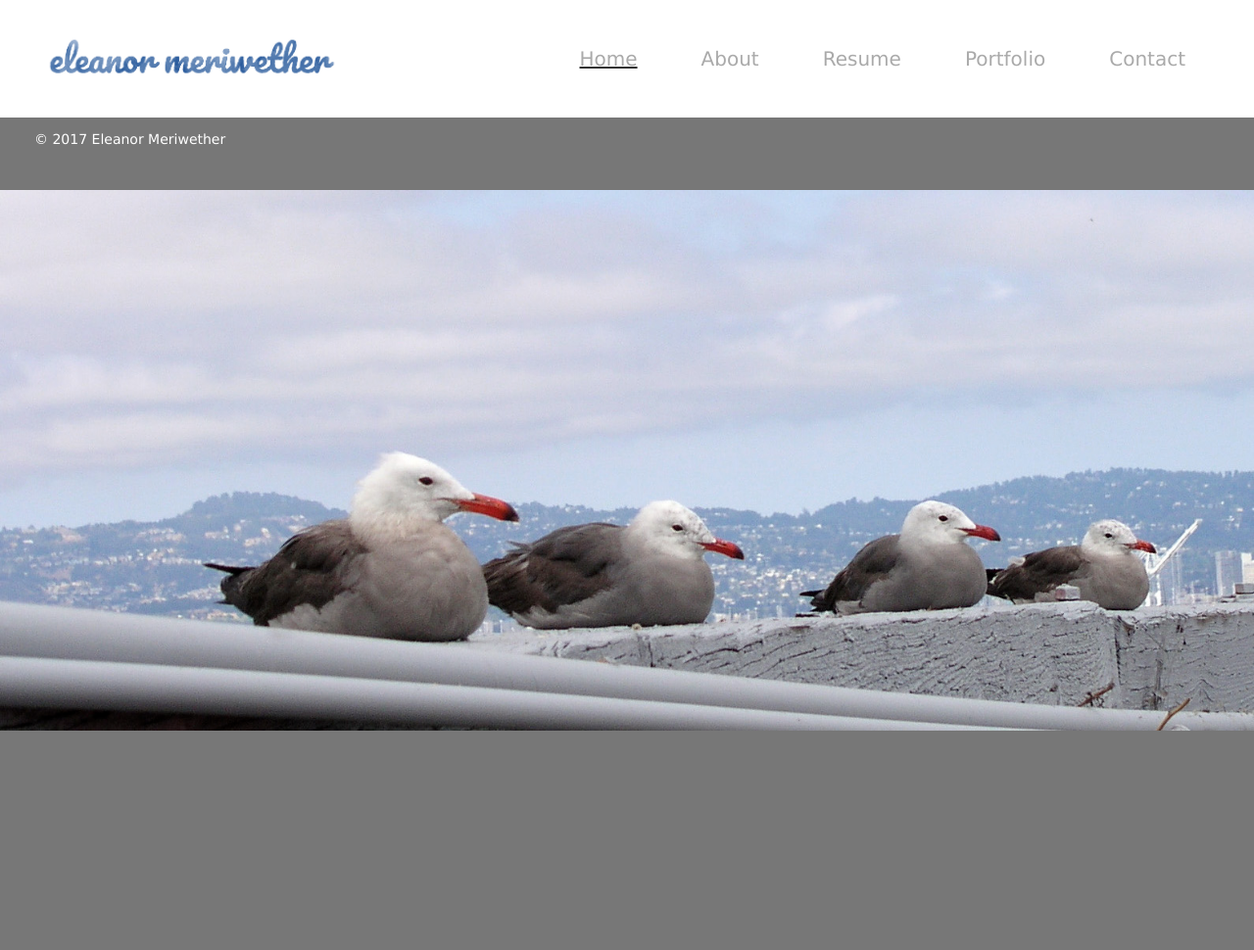
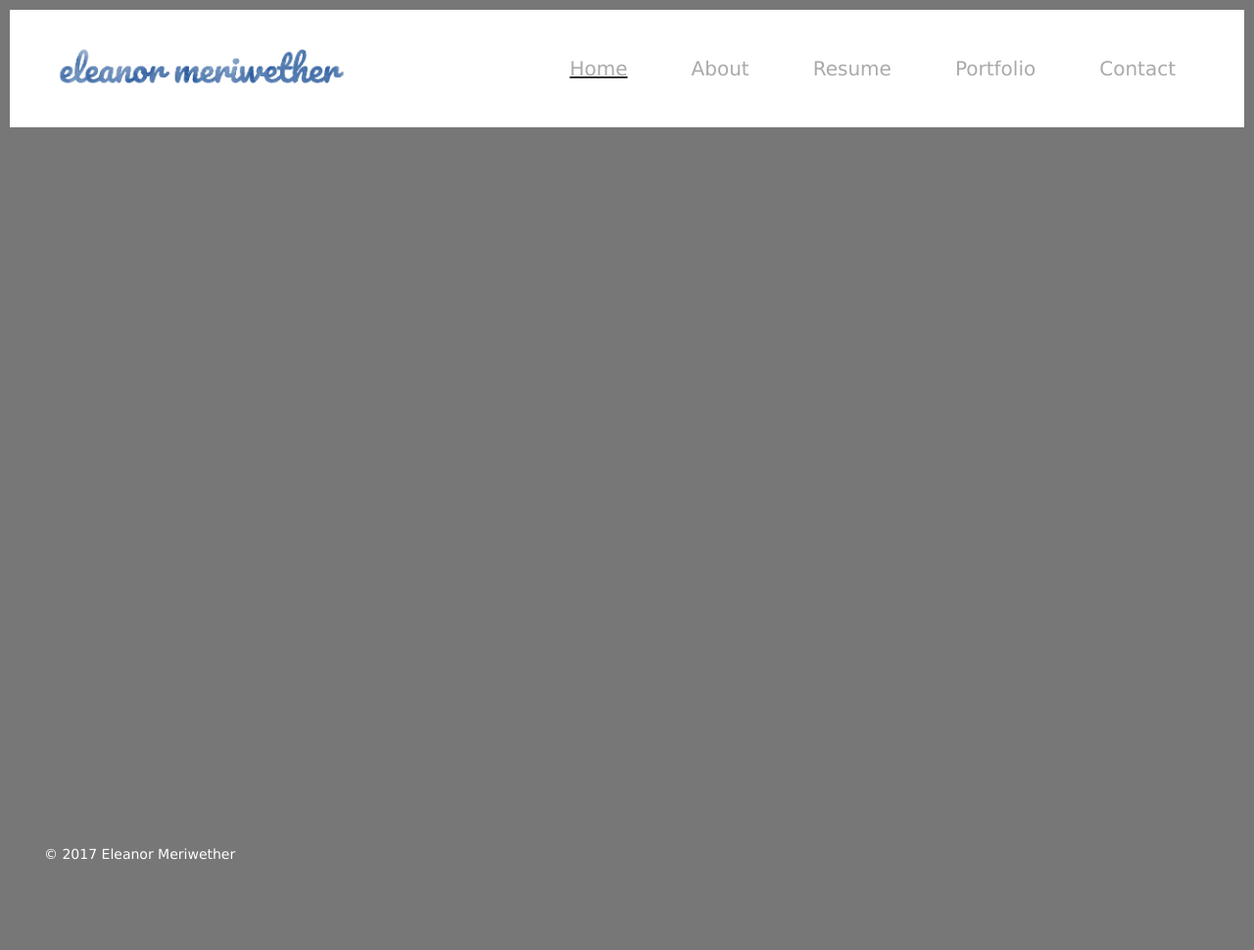
Before and after one commit to emeriwether/emeriwether.github.io, a Jekyll site: the page built from index.html, in a window 1280 px wide. Shown: the whole page at 98% size. Built offline with Jekyll 4.4.1, drawn with Linux system fonts in a browser that asks for light colours; nearby versions of some CDN libraries; before the commit the page ends 900 px from its top, so only the background shows below that.

Commit message:
trying to get footer correct

```diff
--- a/_layouts/default.html
+++ b/_layouts/default.html
@@ -1,5 +1,7 @@
 <!doctype html>
 <html lang="en">
+
+    <div id="container">
 
         <head>
             <meta charset="utf-8">
@@ -10,10 +12,8 @@
             <script src="../js/scripts.js"></script>
         </head>
 
-	<body>
         <header role="banner" id="navHeader">
             <a class="logo" href="/index.html"><span>eleanor meriwether</span></a>
-
             <nav role="navigation">
                 <ul id="topNav">
                     <li id="topNavContact"><a href="/contact.html" title="Contact">Contact</a></li>
@@ -21,18 +21,18 @@
                     <li id="topNavResume"><a href="/resume.html" title="Resume">Resume</a></li>
                     <li id="topNavAbout"><a href="/about.html" title="About">About</a></li>
                     <li id="topNavHome"  class="current"><a href="/index.html" title="Home">Home</a></li>
-
                 </ul>
             </nav>
-
         </header>
 
+        <body>
             {{content}}
+        </body>
 
         <footer role="contentinfo" class="page-footer">
             <p>&copy; 2017 Eleanor Meriwether</p>
         </footer>
 
-	</body>
+    </div>
 
 </html>
--- a/css/styles.css
+++ b/css/styles.css
@@ -1,9 +1,39 @@
 body, html {
     background-color: #777;
     font-family: Verdana, Helvetica, sans-serif;
-    margin:0;
-    padding:0;
+    margin: 0;
+    padding: 0;
+    height: 100%;
 }
+
+#container {
+    min-height: 100%;
+    position: relative;
+}
+
+body {
+    padding: 10px;
+    padding-bottom: 60px;
+}
+
+footer {
+    position: absolute;
+    height: 60px;
+    width: 100%;
+    font-size: 14px;
+    padding: 0 0 0 35px;
+    background: #777;
+    bottom: 0;
+    color: #fff;
+}
+
+/*
+-----------
+-----------
+HOME PAGE
+-----------
+-----------
+*/
 
 #home_bg {
     width: 100%;
@@ -11,18 +41,6 @@
     top: 0;
     left: 0;
     z-index: -2;
-}
-
-footer {
-    height: 60px;
-    width: 100%;
-    font-size: 14px;
-    padding: 0 0 0 35px;
-    background: #777;
-    bottom: 0;
-    color: #fff;
-
-    /*    background-size: cover;*/
 }
 
 /*
```
Lines whose indentation alone changed are shown as unchanged.
